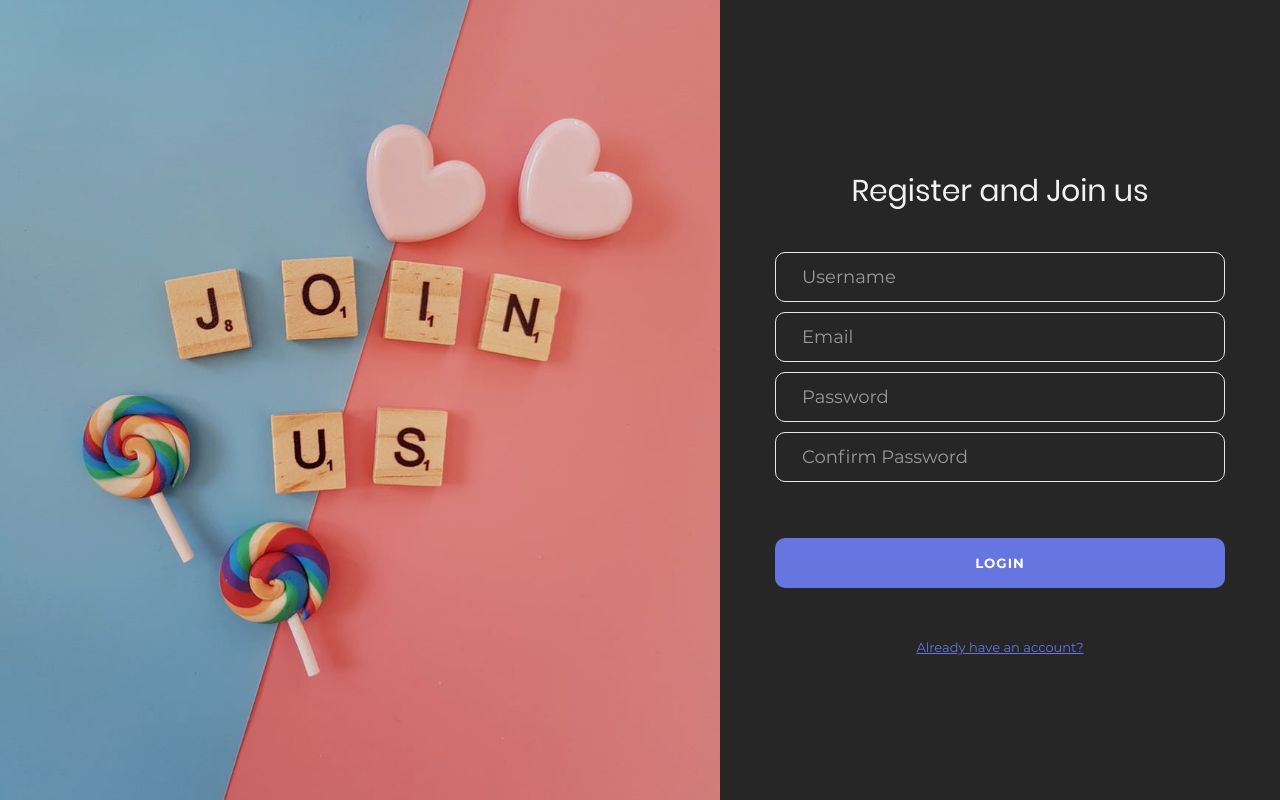
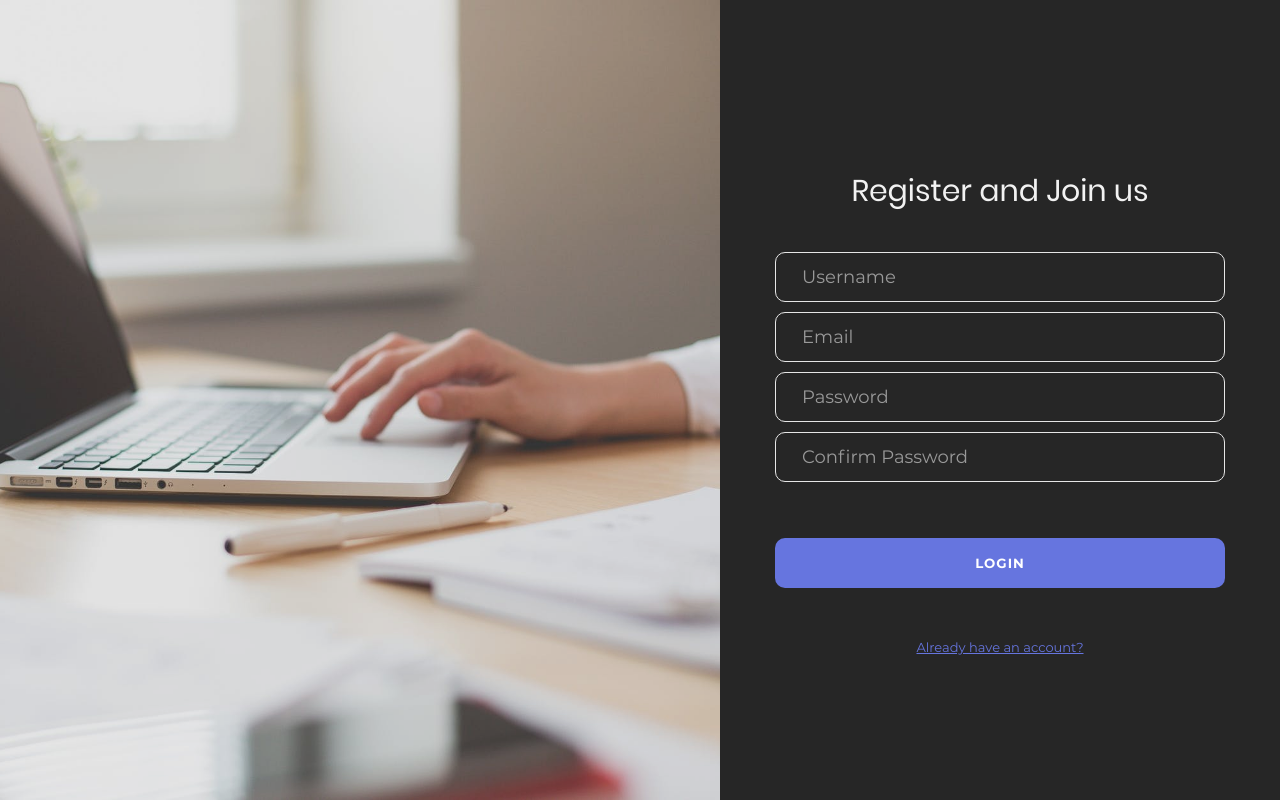
Before and after one commit to Maghil/test_django, a Django app: page / in a window 1280 px wide. Run offline with Django 3.2, Linux system fonts and the light colour scheme; style sheets or scripts are compiled from the project's sources.

Commit message:
changed img

```diff
--- a/assets/css/main.scss
+++ b/assets/css/main.scss
@@ -179,7 +179,7 @@ iframe {
 }
 
 .image-import1{
-  background-image: url("../images/signup-bg3.jpeg");
+  background-image: url("../images/signup-bg2.jpeg");
 }
 .login100-more::before {
   content: "";
--- a/template/login.html
+++ b/template/login.html
@@ -43,7 +43,6 @@
 					</div>
 				</form>
 			<div class="login100-more image-import">
-				<!--=============Image block=============-->
 			</div>
 				</div>
 			</div>
--- a/template/signup.html
+++ b/template/signup.html
@@ -44,7 +44,6 @@
 					</div>
 				</form>
 			<div class="login100-more image-import1">
-				<!--=============Image block=============-->
 			</div>
 				</div>
 			</div>
```
